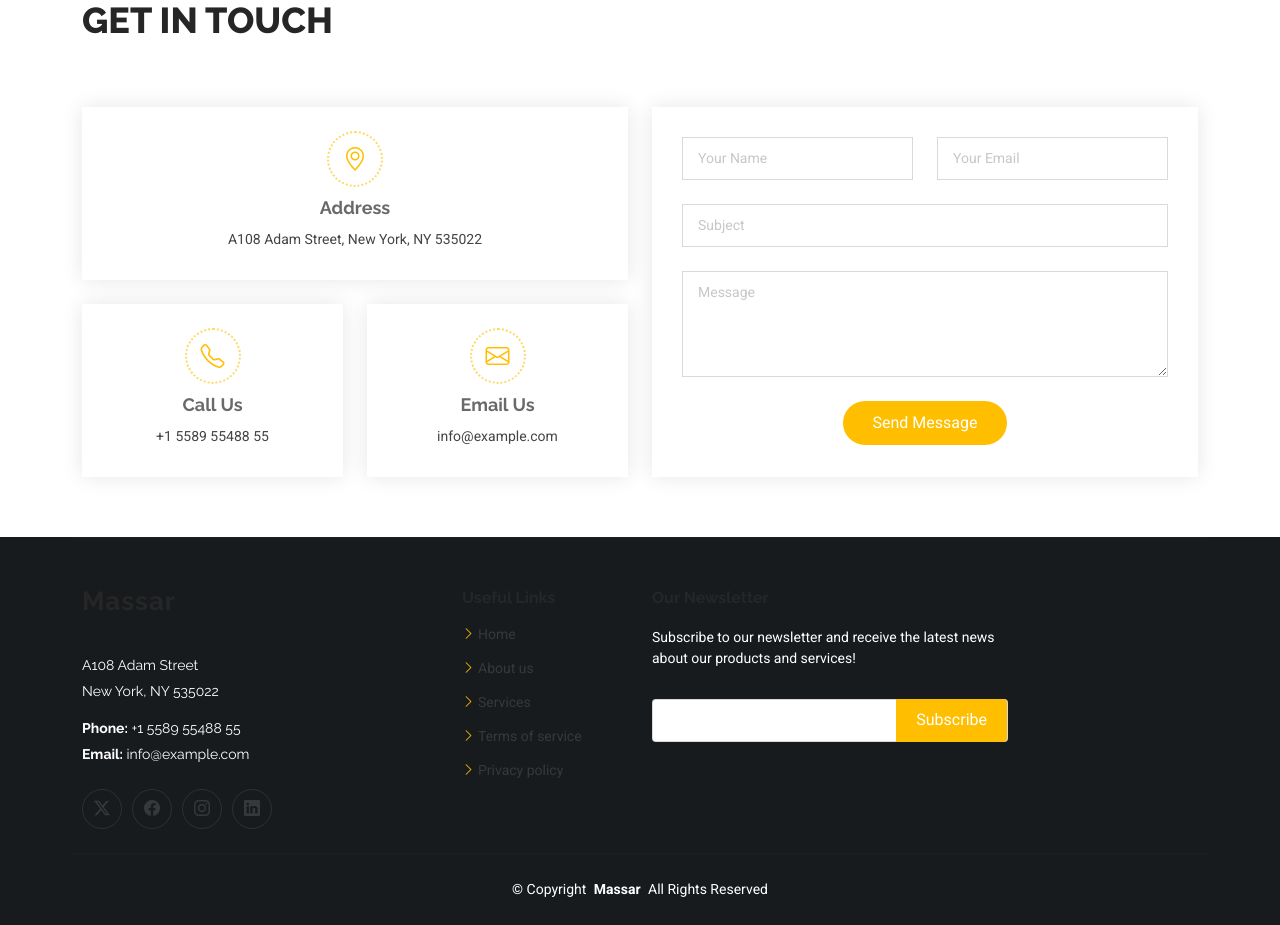
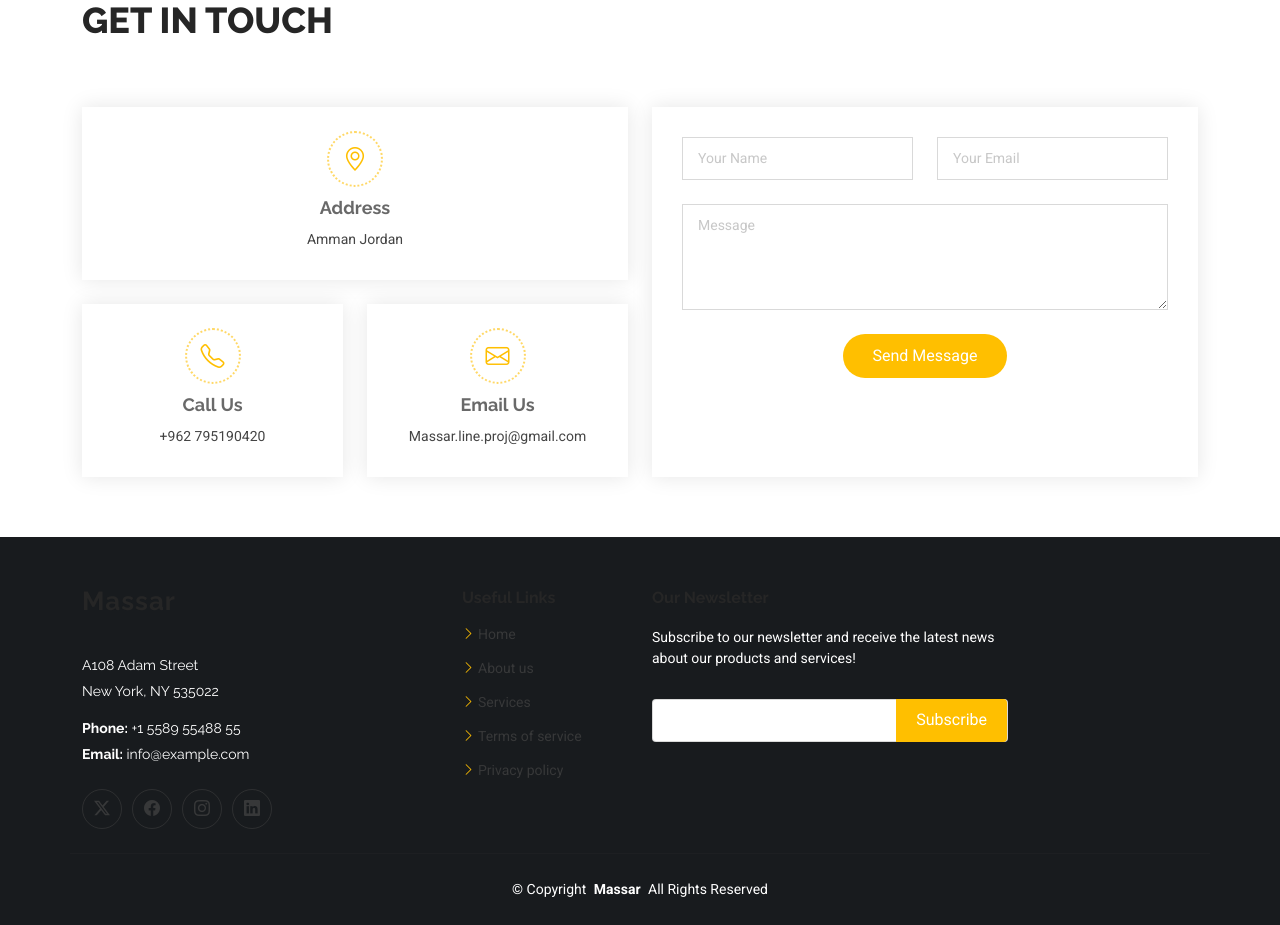
Before and after one commit to raneem-asad2/massar, a Laravel app: page / in a window 1280 px wide. Shown: the part 4406-5331 px from the top of the page. Run offline with Laravel 12, Linux system fonts and the light colour scheme; some libraries are stand-ins or nearby versions.

Commit message:
contact messages

```diff
--- a/resources/views/home.blade.php
+++ b/resources/views/home.blade.php
@@ -184,30 +184,56 @@
         <div class="row gy-4">
           <div class="col-lg-6">
             <div class="row gy-4">
-              <div class="col-lg-12"><div class="info-item d-flex flex-column justify-content-center align-items-center" data-aos="fade-up" data-aos-delay="200"><i class="bi bi-geo-alt"></i><h3>Address</h3><p>A108 Adam Street, New York, NY 535022</p></div></div>
-              <div class="col-md-6"><div class="info-item d-flex flex-column justify-content-center align-items-center" data-aos="fade-up" data-aos-delay="300"><i class="bi bi-telephone"></i><h3>Call Us</h3><p>+1 5589 55488 55</p></div></div>
-              <div class="col-md-6"><div class="info-item d-flex flex-column justify-content-center align-items-center" data-aos="fade-up" data-aos-delay="400"><i class="bi bi-envelope"></i><h3>Email Us</h3><p>info@example.com</p></div></div>
+              <div class="col-lg-12"><div class="info-item d-flex flex-column justify-content-center align-items-center" data-aos="fade-up" data-aos-delay="200"><i class="bi bi-geo-alt"></i><h3>Address</h3><p>Amman Jordan</p></div></div>
+              <div class="col-md-6"><div class="info-item d-flex flex-column justify-content-center align-items-center" data-aos="fade-up" data-aos-delay="300"><i class="bi bi-telephone"></i><h3>Call Us</h3><p>+962 795190420</p></div></div>
+              <div class="col-md-6"><div class="info-item d-flex flex-column justify-content-center align-items-center" data-aos="fade-up" data-aos-delay="400"><i class="bi bi-envelope"></i><h3>Email Us</h3><p>Massar.line.proj@gmail.com</p></div></div>
             </div>
           </div>
 
      <div class="col-lg-6">
 
-            <form action="" method="post" class="php-email-form" data-aos="fade-up" data-aos-delay="500">
+    {{-- Success message --}}
+    @if (session('success'))
+        <div class="alert alert-success alert-dismissible fade show shadow-sm" role="alert">
+            {{ session('success') }}
+            <button type="button" class="btn-close" data-bs-dismiss="alert" aria-label="Close"></button>
+        </div>
+    @endif
+
+    {{-- Validation errors --}}
+    @if ($errors->any())
+        <div class="alert alert-danger shadow-sm">
+            <ul class="mb-0">
+                @foreach ($errors->all() as $error)
+                    <li>{{ $error }}</li>
+                @endforeach
+            </ul>
+        </div>
+    @endif
+
+    <form action="{{ route('contact-messages.store') }}" method="POST" class="php-email-form" data-aos="fade-up" data-aos-delay="500">
         @csrf
         <div class="row gy-4">
-                <div class="col-md-6"><input type="text" name="name" class="form-control" placeholder="Your Name" required=""></div>
-                <div class="col-md-6 "><input type="email" class="form-control" name="email" placeholder="Your Email" required=""></div>
-                <div class="col-md-12"><input type="text" class="form-control" name="subject" placeholder="Subject" required=""></div>
-                <div class="col-md-12"><textarea class="form-control" name="message" rows="4" placeholder="Message" required=""></textarea></div>
+            <div class="col-md-6">
+                <input type="text" name="name" class="form-control" placeholder="Your Name" value="{{ old('name') }}" required>
+            </div>
+
+            <div class="col-md-6">
+                <input type="email" name="email" class="form-control" placeholder="Your Email" value="{{ old('email') }}" required>
+            </div>
+
+            <div class="col-md-12">
+                <textarea name="message" class="form-control" rows="4" placeholder="Message" required>{{ old('message') }}</textarea>
+            </div>
+
             <div class="col-md-12 text-center">
-                  <div class="loading">Loading</div>
-                  <div class="error-message"></div>
-                  <div class="sent-message">Your message has been sent. Thank you!</div>
-                  <button type="submit">Send Message</button>
+                <button type="submit" class="btn btn-primary">Send Message</button>
             </div>
         </div>
     </form>
+
 </div>
+
         </div>
       </div>
     </section>
--- a/routes/web.php
+++ b/routes/web.php
@@ -27,6 +27,8 @@ use App\Http\Controllers\RobotDataController;
 Route::get('/', function () { return view('home'); })->name('home.public');
 Route::get('/about', function () { return view('about'); })->name('about');
 Route::get('/services', function () { return view('services'); })->name('services');
+Route::resource('contact-messages', ContactMessageController::class);
+
 Route::view('/contact', 'contact')->name('contact');
 Auth::routes();
 
@@ -44,8 +46,6 @@ Route::middleware(['auth', 'role:admin,editor'])->prefix('admin')->name('admin.'
     Route::resource('maintenance-records', MaintenanceRecordController::class);
     Route::resource('road-segments', RoadSegmentController::class);
     Route::resource('street-defects', StreetDefectController::class);
-    Route::resource('contact-messages', ContactMessageController::class);
-
 
     // Profile routes
     Route::get('/user-profile', [ProfileController::class, 'show'])->name('profile.show'); // view
```
Also changed, not shown: app/Http/Controllers/ContactMessageController.php (+8 -13 lines), resources/views/admin/users/contact-messages.blade.php (+3 -6 lines), 1 other file. Lines whose indentation alone changed are shown as unchanged.
